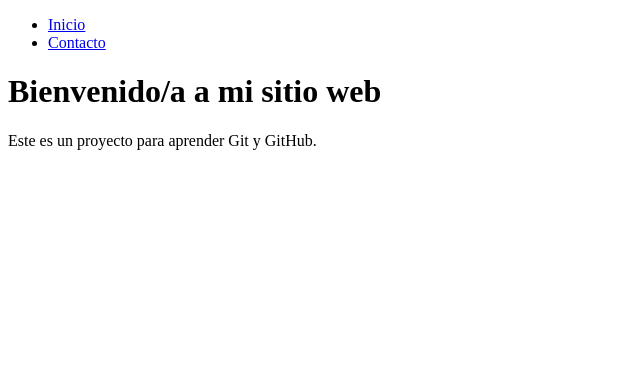
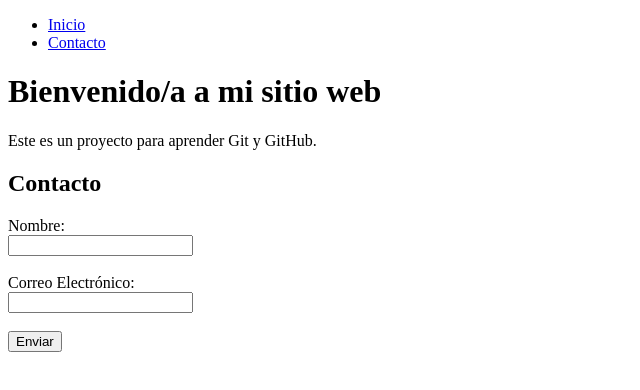
Before and after one commit to cachopo33/Tarea1ASIR, a plain HTML site: page index.html in a window 1280 px wide. Shown: the whole page, without its empty margins (0-640 px from the left). Drawn offline with Linux system fonts and the light colour scheme.

Commit message:
Añadir formulario de contacto

```diff
--- a/index.html
+++ b/index.html
@@ -14,5 +14,17 @@
     </nav>
     <h1 id="inicio">Bienvenido/a a mi sitio web</h1>
     <p>Este es un proyecto para aprender Git y GitHub.</p>
+<section id="contacto">
+    <h2>Contacto</h2>
+    <form>
+        <label for="nombre">Nombre:</label><br>
+        <input type="text" id="nombre" name="nombre"><br><br>
+
+        <label for="email">Correo Electrónico:</label><br>
+        <input type="email" id="email" name="email"><br><br>
+
+        <button type="submit">Enviar</button>
+    </form>
+</section>
 </body>
 </html>
```
